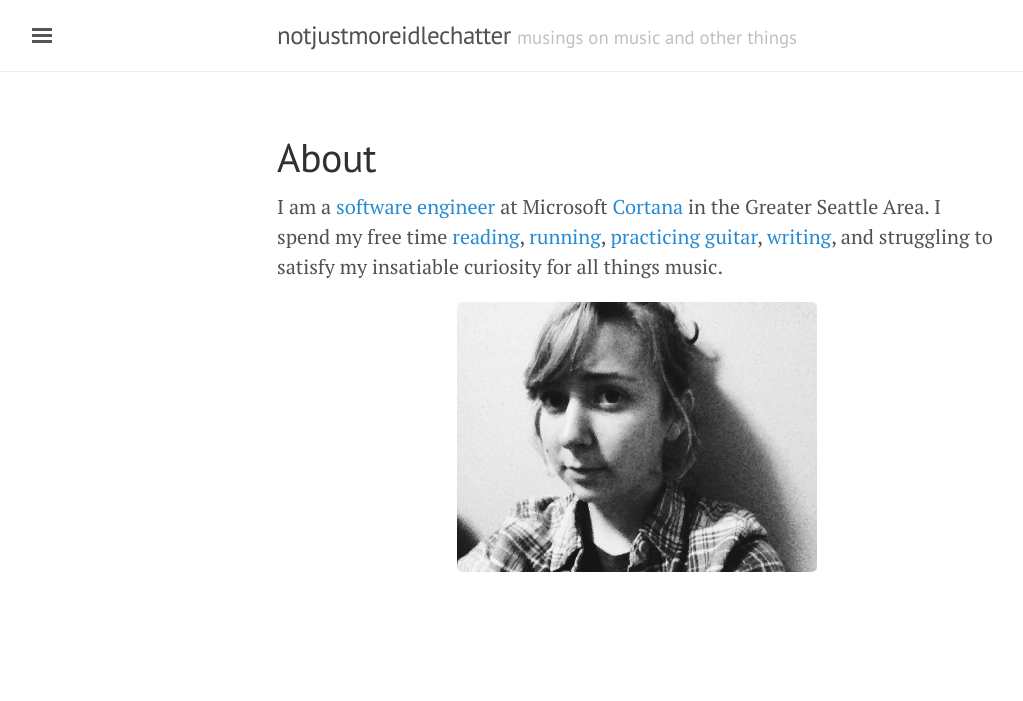
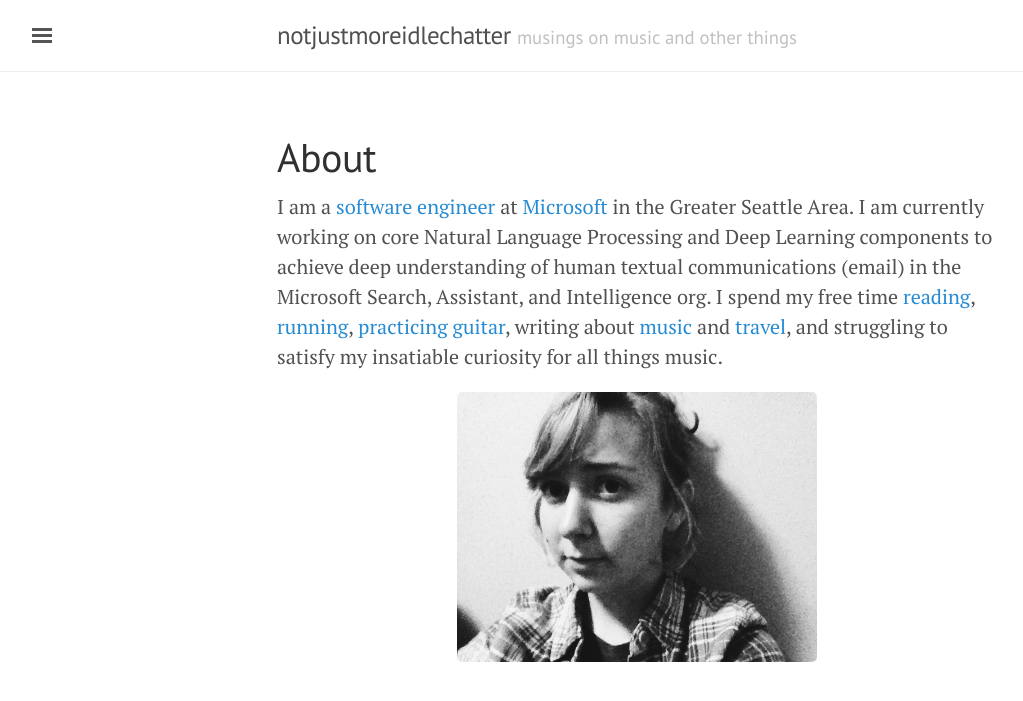
Before and after one commit to emilylawton/emilylawton.github.io, a Jekyll site: the page built from about.md, in a window 1280 px wide. Shown: the top 701 px of the page, without its empty margins (3-1026 px from the left). Built offline with Jekyll 4.4.1, drawn with Linux system fonts in a browser that asks for light colours.

Commit message:
update about page

```diff
--- a/about.md
+++ b/about.md
@@ -3,6 +3,6 @@ layout: page
 title: About
 ---
 
-I am a [software engineer](https://github.com/emilylawton) at Microsoft [Cortana](https://www.microsoft.com/en-us/cortana) in the Greater Seattle Area. I spend my free time [reading](https://www.goodreads.com/user/show/35429450-emily), [running](https://www.strava.com/athletes/9428841), [practicing guitar](https://soundcloud.com/lawtem), [writing](https://medium.com/@emlawton), and struggling to satisfy my insatiable curiosity for all things music.
+I am a [software engineer](https://github.com/emilylawton) at [Microsoft](https://www.microsoft.com) in the Greater Seattle Area. I am currently working on core Natural Language Processing and Deep Learning components to achieve deep understanding of human textual communications (email) in the Microsoft Search, Assistant, and Intelligence org. I spend my free time [reading](https://www.goodreads.com/user/show/35429450-emily), [running](https://www.strava.com/athletes/9428841), [practicing guitar](https://soundcloud.com/lawtem/tracks), writing about [music](https://www.angrymetalguy.com/author/emya/) and [travel](https://medium.com/@emlawton), and struggling to satisfy my insatiable curiosity for all things music.
 
 <img src="/images/emily.jpg" width="50%" height="50%" style="display: block;margin-left: auto;margin-right: auto;"/>
```
